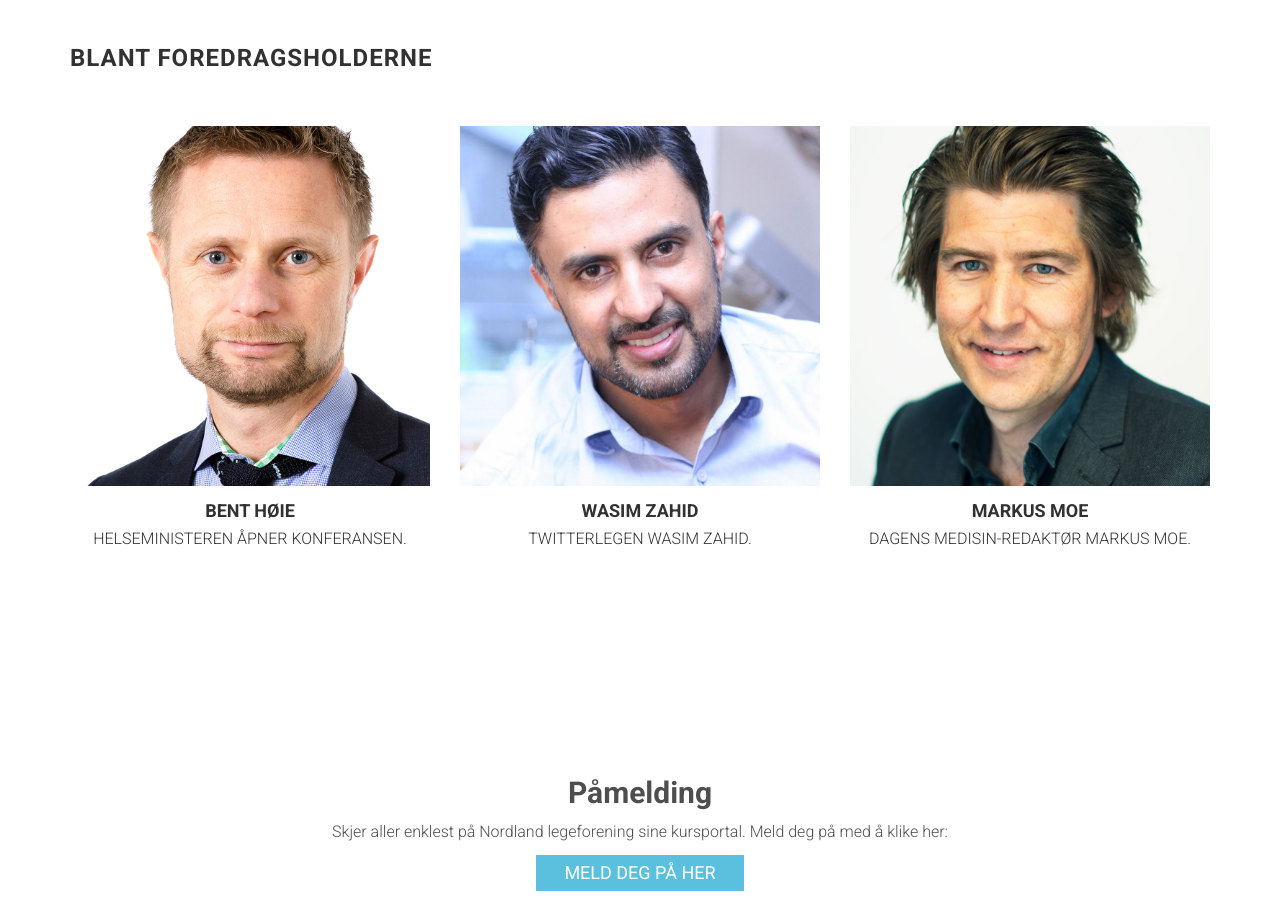
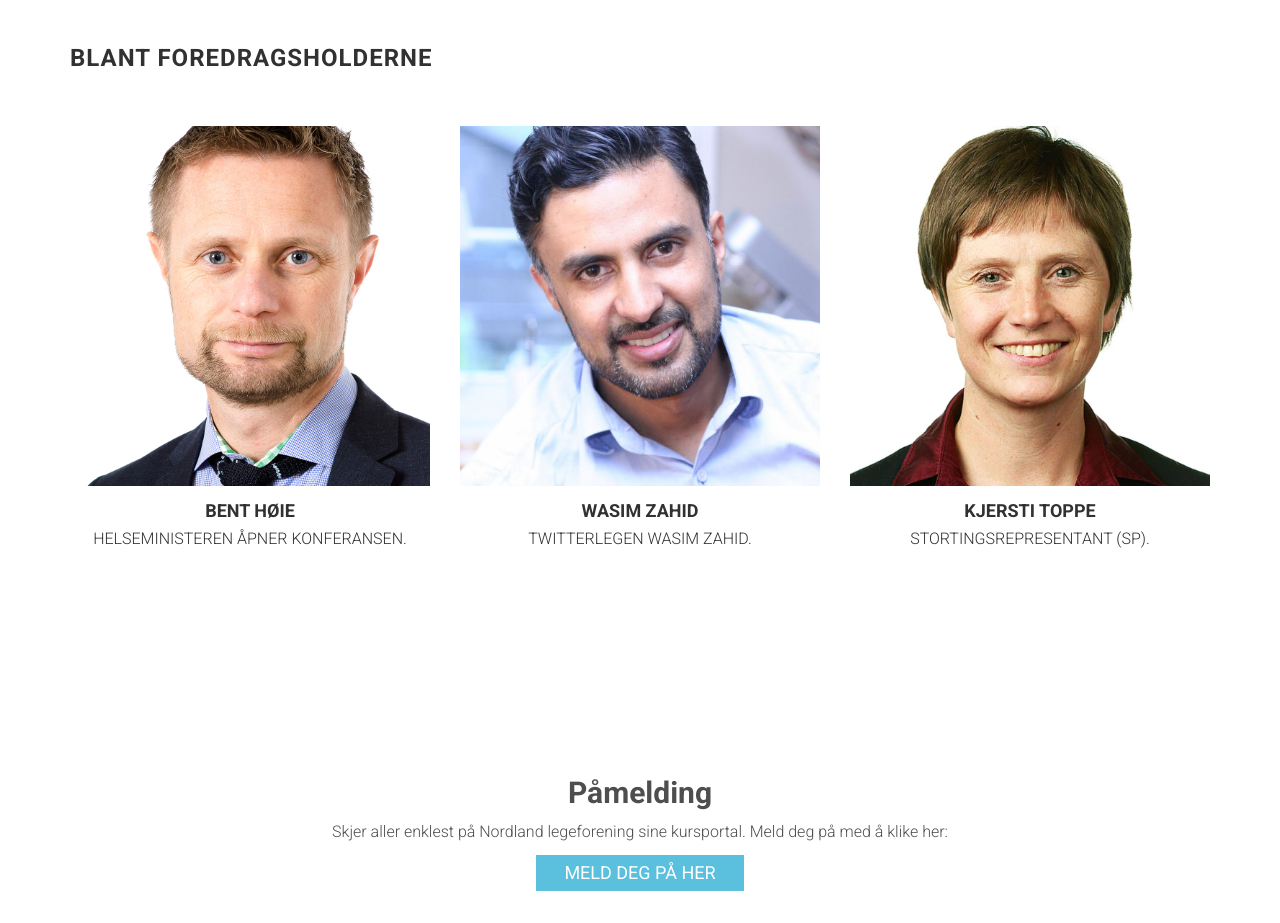
Before and after one commit to losol/hj16.losol.no, a website: page index.html in a window 1280 px wide. Shown: the part 1620-2543 px from the top of the page. Drawn offline with Linux system fonts and the light colour scheme; files whose address does not match are found by name.

Commit message:
added kjersti toppe as key speaker

```diff
--- a/index.html
+++ b/index.html
@@ -170,10 +170,10 @@ Journalister, redaktører, leger, helseledere, politikere og kommunikatører i h
                          <div class="col-md-4">
                     <div class="speaker">
                         <figure>
-                            <img class="img-responsive center-block" src="assets/images/speakers/MarkusMoe-sq1000px.jpg" alt="Helseminister Bent Høie. Foto: Bjørn Stuedal">
+                            <img class="img-responsive center-block" src="assets/images/speakers/Kjersti_Toppe-sq1000.jpg" alt="Kjersti Toppe. Foto: Stortingets hjemmeside">
                         </figure>
-                        <h4>Markus Moe</h4>
-                        <p>Dagens medisin-redaktør Markus Moe.</p>
+                        <h4>Kjersti Toppe</h4>
+                        <p>Stortingsrepresentant (Sp).</p>
                     </div><!-- /.speaker -->
                 </div><!-- /.col-md-4 -->
 
```
Also changed, not shown: assets/images/speakers/Kjersti_Toppe-sq1000.jpg (added).
